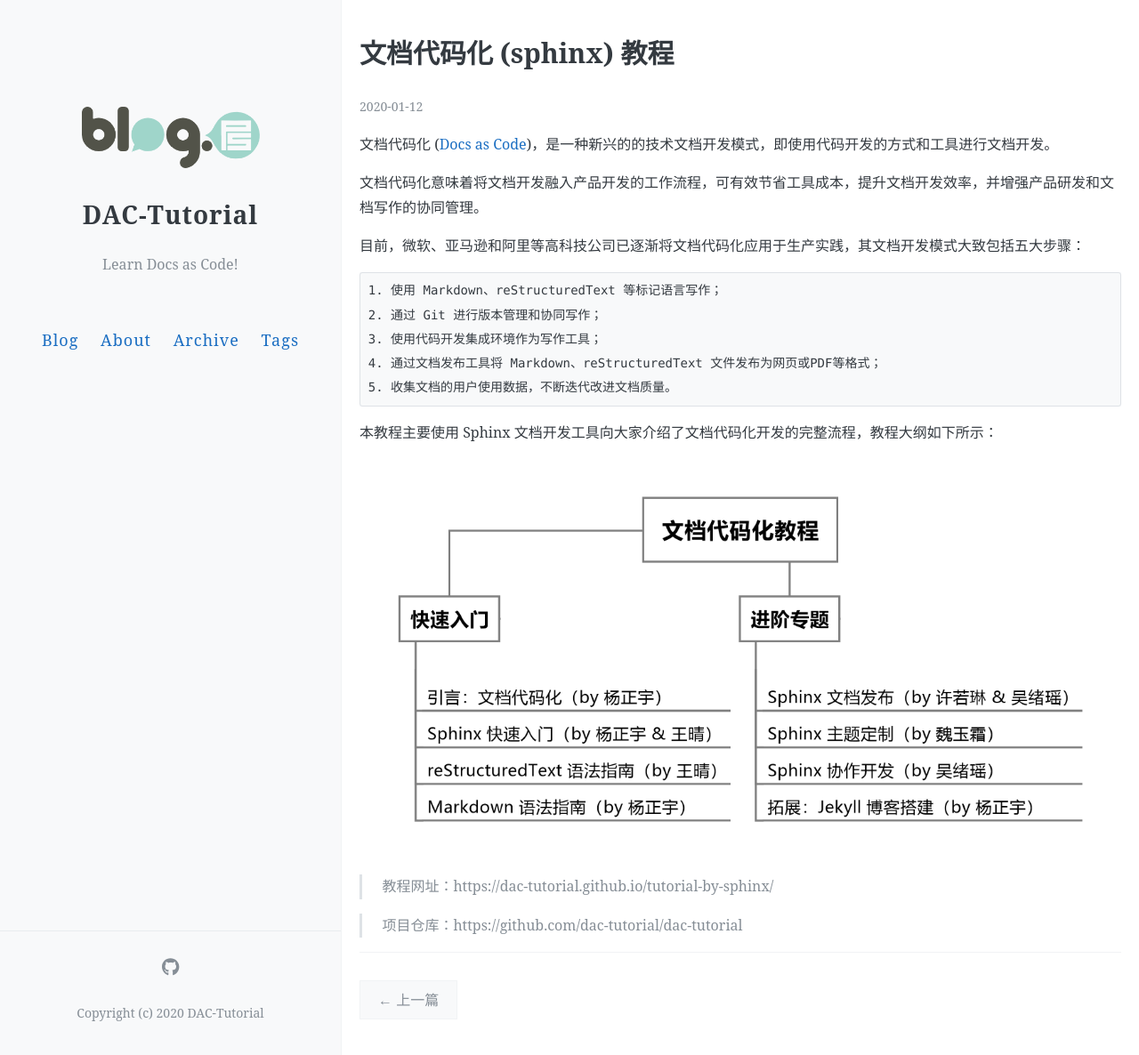
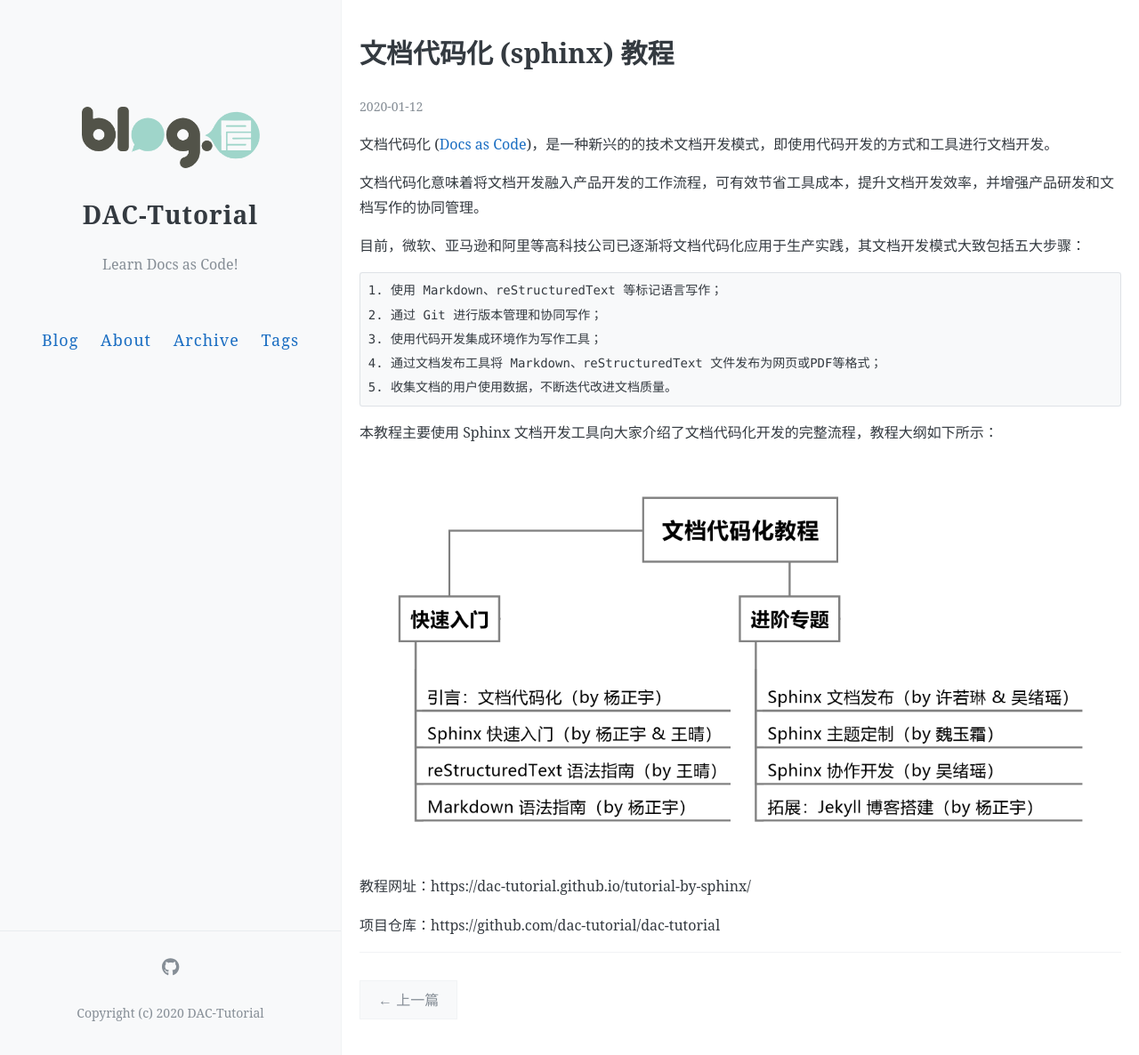
Before and after one commit to dac-tutorial/dac-tutorial.github.io, a Jekyll site: the page built from _posts/2020-01-12-文档代码化 (Sphinx) 教程.md, in a window 1280 px wide and 1186 px high. Shown: the whole window at 89% size. Built offline with Jekyll 4.4.1, drawn with Linux system fonts in a browser that asks for light colours; our own code applies the rules of GitHub Pages for plain Markdown files; comment, search, counter and statistics services are not loaded.

```diff
--- a/_posts/2020-01-12-文档代码化 (Sphinx) 教程.md
+++ b/_posts/2020-01-12-文档代码化 (Sphinx) 教程.md
@@ -14,6 +14,6 @@
 
 ![tutorial-outline](../images/tutorial-outline.png)
 
-> 教程网址：https://dac-tutorial.github.io/tutorial-by-sphinx/
+教程网址：https://dac-tutorial.github.io/tutorial-by-sphinx/
 
-> 项目仓库：https://github.com/dac-tutorial/dac-tutorial
+项目仓库：https://github.com/dac-tutorial/dac-tutorial
```
